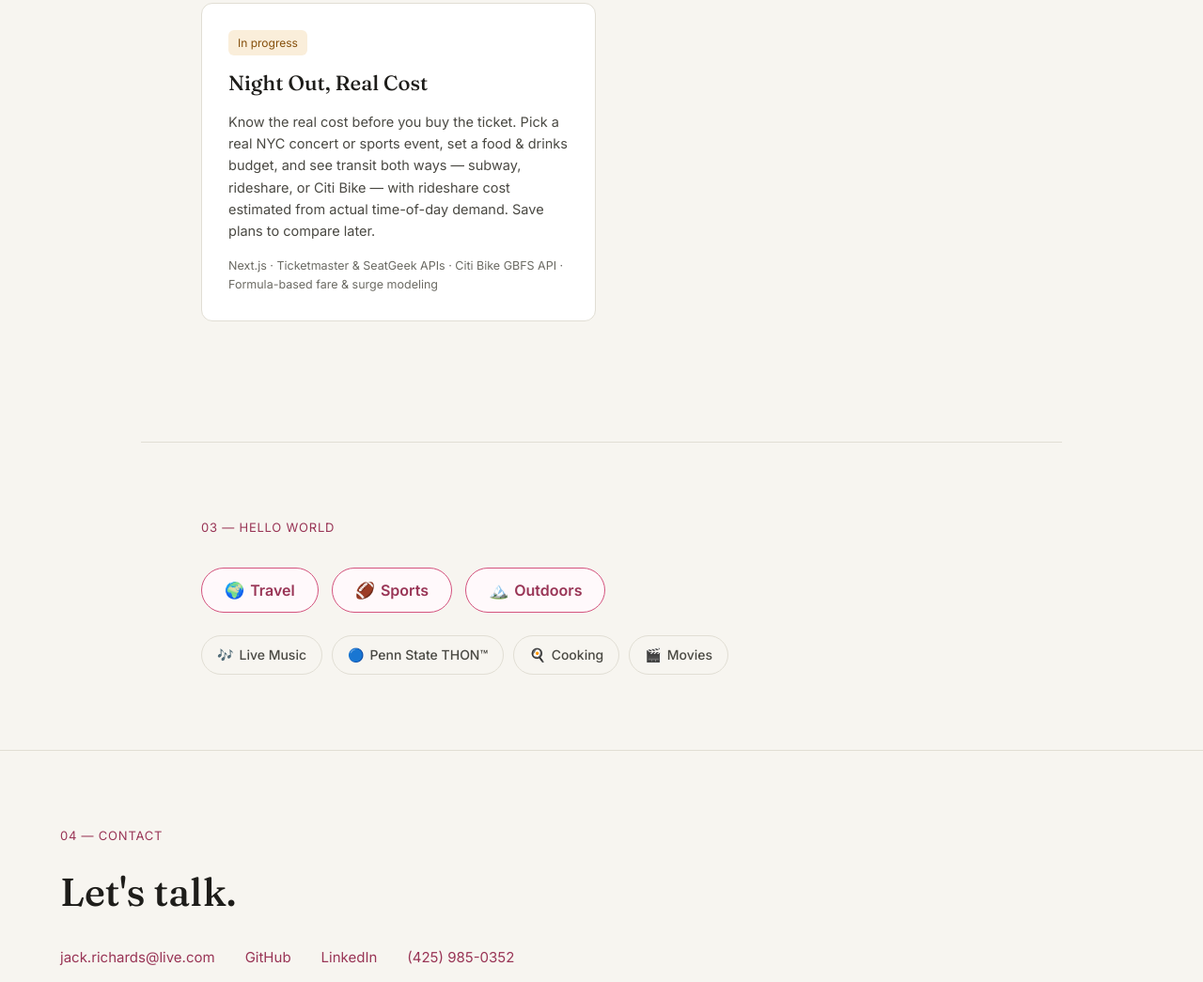
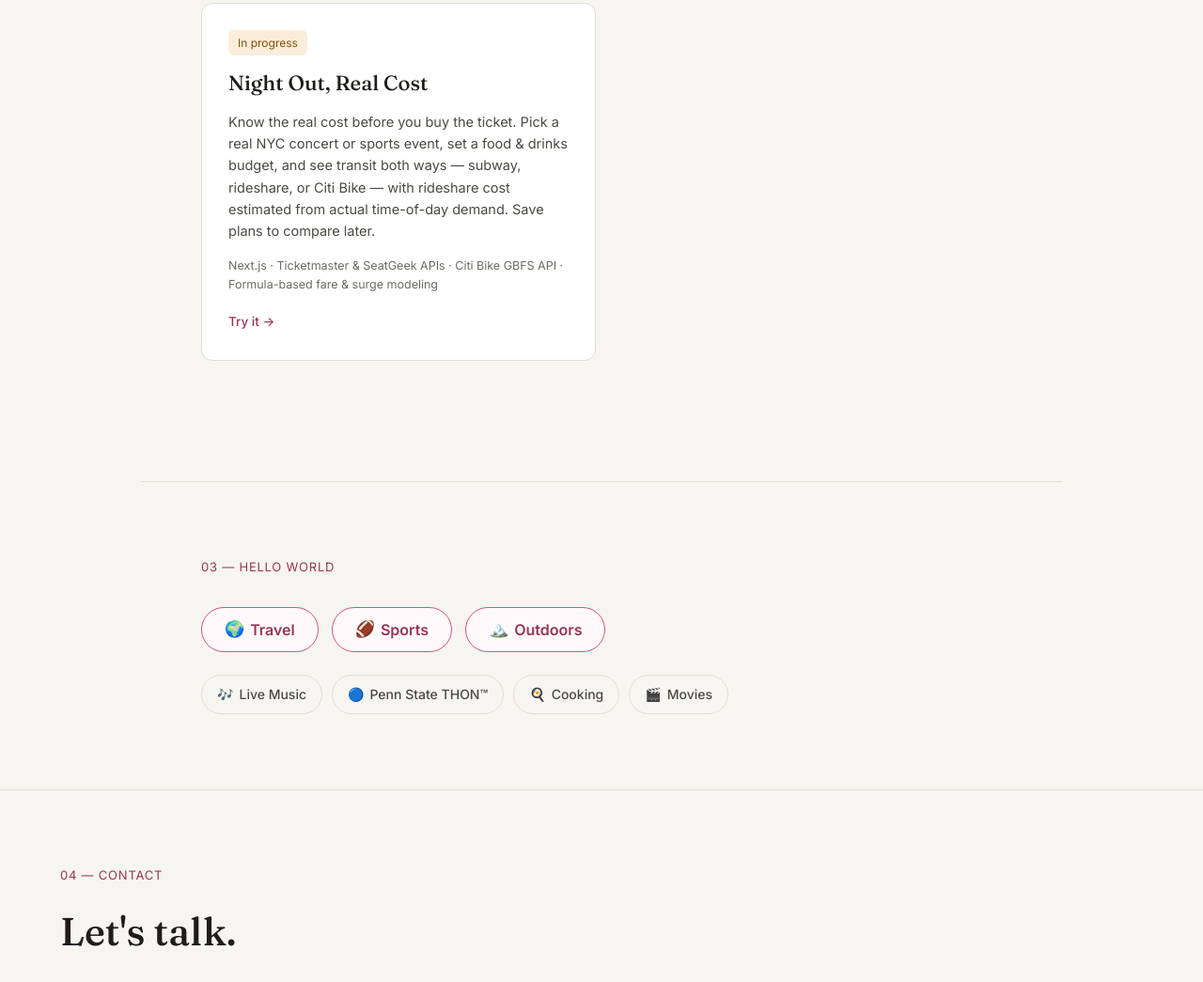
Before and after one commit to jackrichards31/portfolio-site, a plain HTML site: page index.html in a window 1280 px wide. Shown: the part 1831-2876 px from the top of the page at 94% size. Drawn offline with nearby package versions, Linux system fonts and the light colour scheme.

Commit message:
Link Night Out, Real Cost project card to its live Vercel deployment

```diff
--- a/index.html
+++ b/index.html
@@ -108,6 +108,7 @@
       <h3>Night Out, Real Cost</h3>
       <p class="project-desc">Know the real cost before you buy the ticket. Pick a real NYC concert or sports event, set a food & drinks budget, and see transit both ways — subway, rideshare, or Citi Bike — with rideshare cost estimated from actual time-of-day demand. Save plans to compare later.</p>
       <p class="project-stack">Next.js · Ticketmaster & SeatGeek APIs · Citi Bike GBFS API · Formula-based fare & surge modeling</p>
+      <a href="https://nyc-night-out-budgeter.vercel.app/" class="project-link" target="_blank" rel="noopener">Try it →</a>
     </article>
   </div>
 
--- a/styles.css
+++ b/styles.css
@@ -328,8 +328,19 @@ h1 {
 .project-stack {
   font-size: 12.5px;
   color: var(--muted);
-  margin: 0;
+  margin: 0 0 1rem;
 }
+
+.project-link {
+  display: inline-block;
+  font-size: 13.5px;
+  font-weight: 500;
+  text-decoration: none;
+  color: var(--accent-deep);
+  border-bottom: 1px solid transparent;
+}
+
+.project-link:hover { border-bottom-color: var(--accent-deep); }
 
 .status-badge {
   display: inline-block;
```
